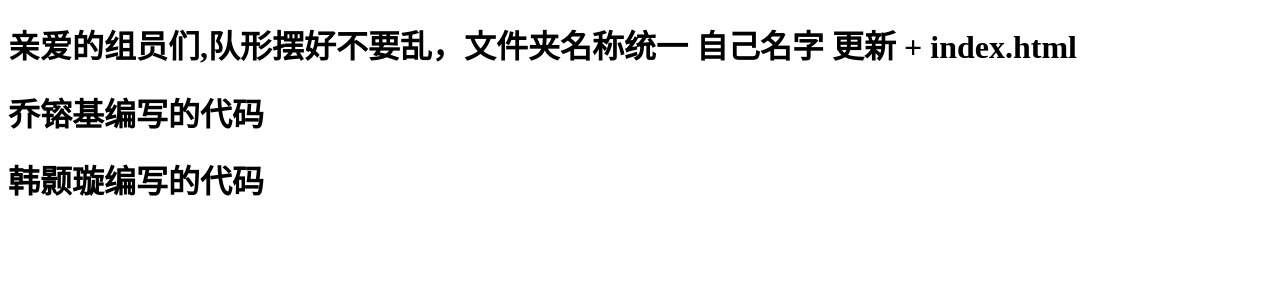
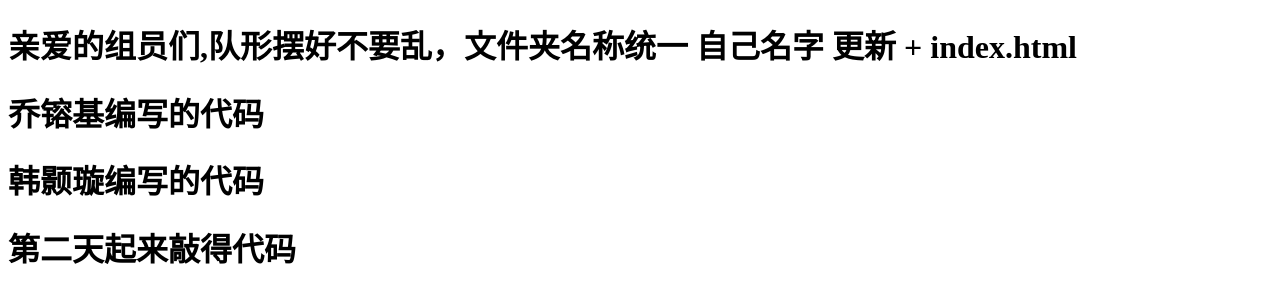
Before and after one commit to X1805476752/QRJz, a plain HTML site: page index.html in a window 1280 px wide. Drawn offline with Linux system fonts and the light colour scheme.

Commit message:
19.9.18 更新
阿达是大

```diff
--- a/index.html
+++ b/index.html
@@ -11,5 +11,6 @@
 
 	<h1>乔镕基编写的代码</h1>
 	<h1>韩颢璇编写的代码</h1>
+	<h1>第二天起来敲得代码</h1>
 </body>
 </html>
```
